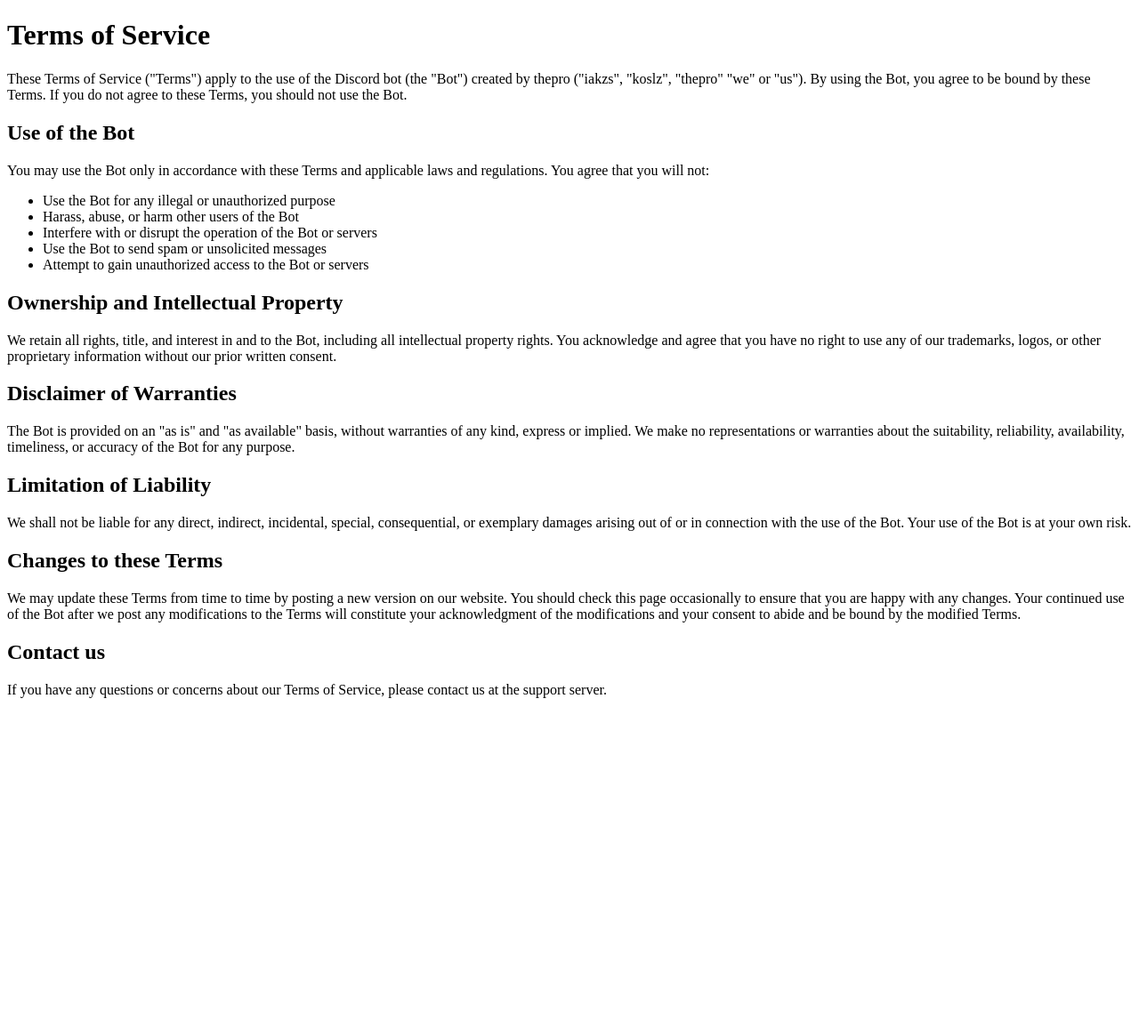
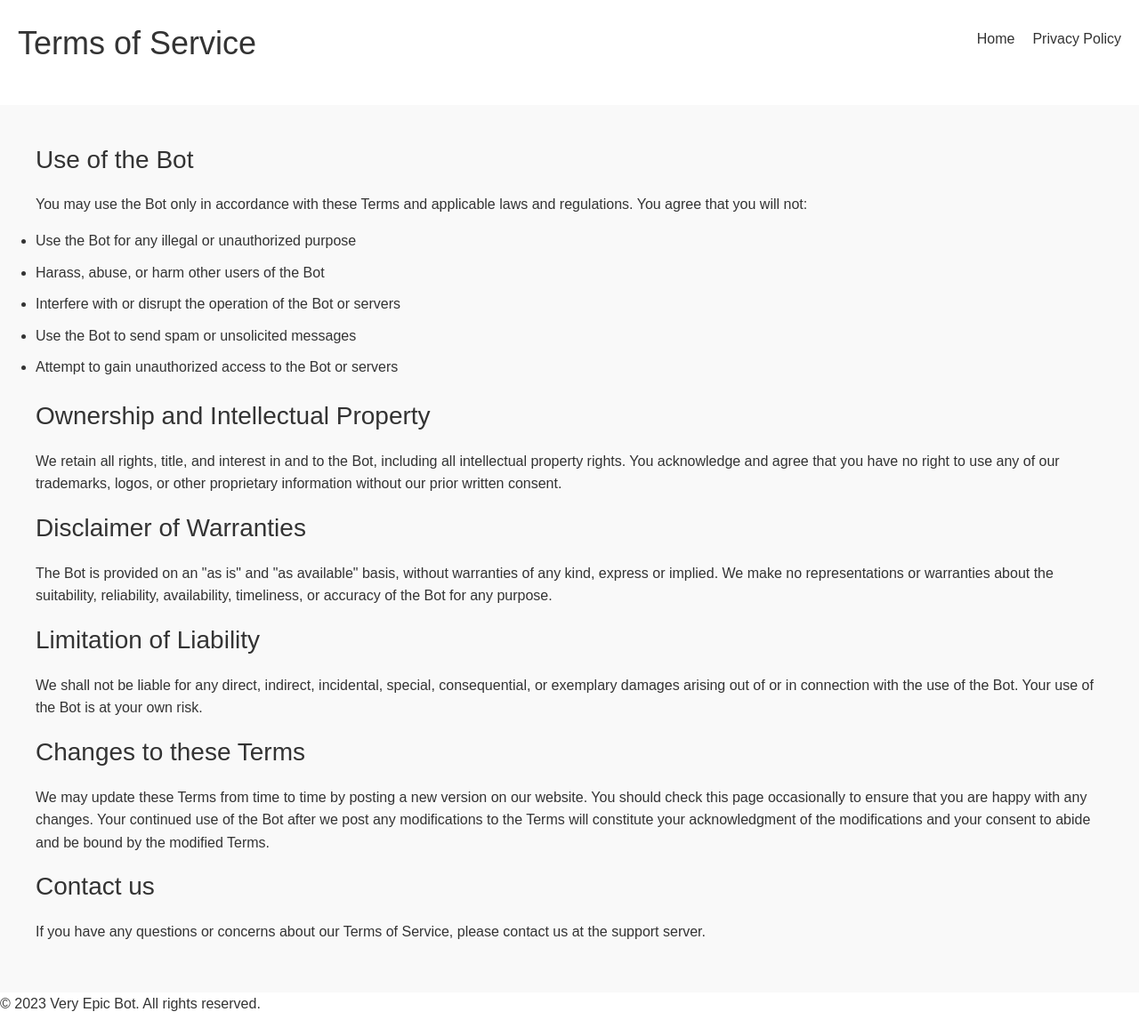
Before and after one commit to iakzs/daveryepicbot, a plain HTML site: page termsofservice/index.html in a window 1280 px wide. Shown: the whole page at 89% size. Before the commit the page ends 801 px from the top, so only its background shows below. Drawn offline with Linux system fonts and the light colour scheme.

Commit message:
Update index.html

```diff
--- a/termsofservice/index.html
+++ b/termsofservice/index.html
@@ -3,10 +3,22 @@
 <head>
 	<meta charset="utf-8">
 	<title>Terms of Service - very epic bot</title>
+	<link rel="stylesheet" type="text/css" href="https://github.com/iakzs/daveryepicbot/raw/main/style.css" type="text/css">
 </head>
 <body>
+	<div class="container">
+		<header>
 			<h1>Terms of Service</h1>
-	<p>These Terms of Service ("Terms") apply to the use of the Discord bot (the "Bot") created by thepro ("iakzs", "koslz", "thepro" "we" or "us"). By using the Bot, you agree to be bound by these Terms. If you do not agree to these Terms, you should not use the Bot.</p>
+			<nav>
+				<ul>
+					<li><a href="/">Home</a></li>
+					<li><a href="/privacy-policy.html">Privacy Policy</a></li>
+				</ul>
+			</nav>
+		</header>
+
+		<main>
+			<section>
 				<h2>Use of the Bot</h2>
 				<p>You may use the Bot only in accordance with these Terms and applicable laws and regulations. You agree that you will not:</p>
 				<ul>
@@ -16,18 +28,39 @@
 					<li>Use the Bot to send spam or unsolicited messages</li>
 					<li>Attempt to gain unauthorized access to the Bot or servers</li>
 				</ul>
+			</section>
 
+			<section>
 				<h2>Ownership and Intellectual Property</h2>
 				<p>We retain all rights, title, and interest in and to the Bot, including all intellectual property rights. You acknowledge and agree that you have no right to use any of our trademarks, logos, or other proprietary information without our prior written consent.</p>
+			</section>
 
+			<section>
 				<h2>Disclaimer of Warranties</h2>
 				<p>The Bot is provided on an "as is" and "as available" basis, without warranties of any kind, express or implied. We make no representations or warranties about the suitability, reliability, availability, timeliness, or accuracy of the Bot for any purpose.</p>
+			</section>
 
+			<section>
 				<h2>Limitation of Liability</h2>
 				<p>We shall not be liable for any direct, indirect, incidental, special, consequential, or exemplary damages arising out of or in connection with the use of the Bot. Your use of the Bot is at your own risk.</p>
+			</section>
 
+			<section>
 				<h2>Changes to these Terms</h2>
 				<p>We may update these Terms from time to time by posting a new version on our website. You should check this page occasionally to ensure that you are happy with any changes. Your continued use of the Bot after we post any modifications to the Terms will constitute your acknowledgment of the modifications and your consent to abide and be bound by the modified Terms.</p>
+			</section>
 
+			<section>
 				<h2>Contact us</h2>
 				<p>If you have any questions or concerns about our Terms of Service, please contact us at the support server.</p>
+			</section>
+		</main>
+
+		<footer>
+			<p>&copy; 2023 Very Epic Bot. All rights reserved.</p>
+		</footer>
+	</div>
+
+	<script src="https://github.com/iakzs/daveryepicbot/raw/main/script.js"></script>
+</body>
+</html>
```
Lines whose indentation alone changed are shown as unchanged.
